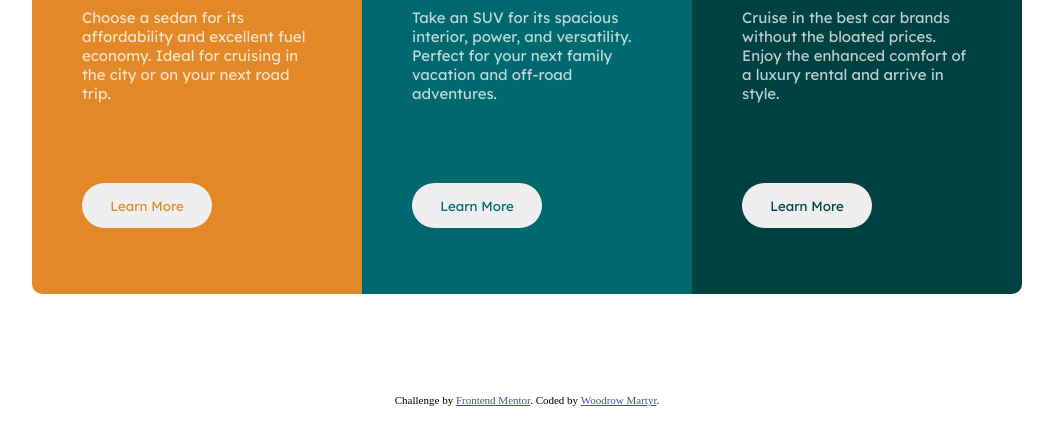
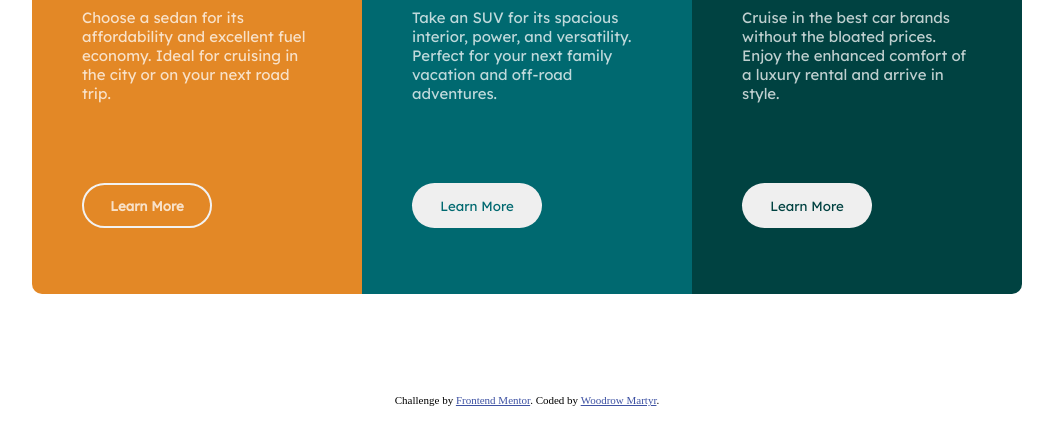
Before and after one commit to wmartyr/3-column-preview-card-component-main, a plain HTML site: page index.html in a window 1280 px wide. In both pictures the pointer is over the button 260 px from the left and 511 px from the top of the page. Shown: the part 306-750 px from the top of the page, without its empty margins (113-1166 px from the left). Drawn offline with Linux system fonts and the light colour scheme.

Commit message:
Implement button effects

```diff
--- a/styles/style.css
+++ b/styles/style.css
@@ -103,6 +103,24 @@ button {
   button {
     margin-top: 50px;
   }
+  button:hover {
+    border: 2px solid var(--color-neutral-very-light-gray) ;
+    color: var(--color-neutral-transparent-white);
+    font-weight: bold;
+    cursor: pointer;
+  }
+
+  .sedan-button:hover {
+    background-color: var(--color-primary-bright-orange);
+  }
+
+  .suv-button:hover {
+    background-color: var(--color-primary-dark-cyan);
+  }
+
+  .luxury-button:hover {
+    background-color: var(--color-primary-very-dark-cyan);
+  }
 }
 
 .attribution {
```
